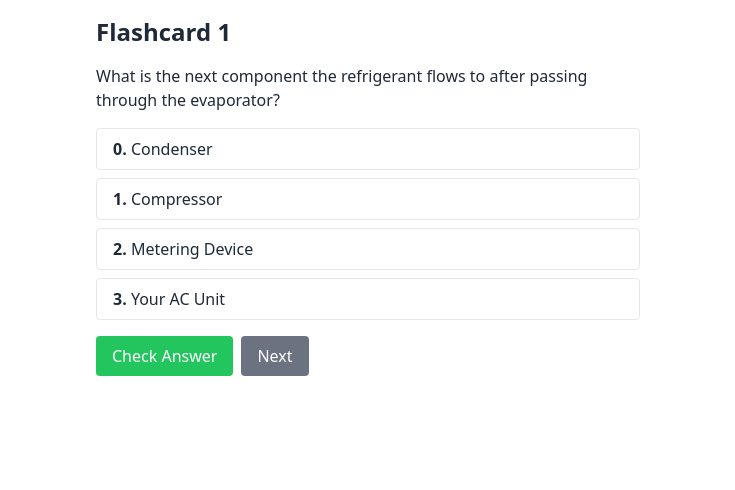
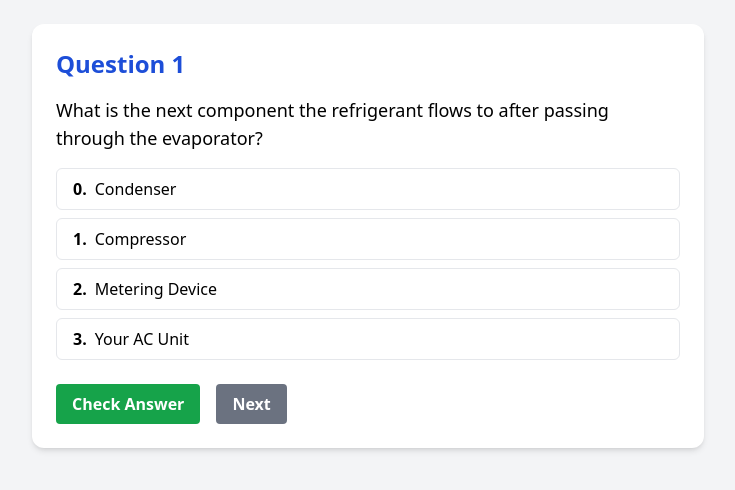
Before and after one commit to RHeath-DH/HVAC_flashcards, a React (Create React App) app: page / in a window 1280 px wide. Shown: the top 490 px of the page, without its empty margins (272-1007 px from the left). Built offline with nearby package versions, Linux system fonts and the light colour scheme.

Commit message:
Fix: correct answer checking logic

```diff
--- a/src/App.js
+++ b/src/App.js
@@ -1,67 +1,92 @@
 import React, { useState } from "react";
 import questions from "./data/questions.json";
 
-function App() {
+function FlashcardApp() {
   const [index, setIndex] = useState(0);
   const [selected, setSelected] = useState([]);
+  const [showAnswer, setShowAnswer] = useState(false);
 
   const current = questions[index];
 
-  const toggleSelect = (letter) => {
+  const toggleChoice = (letter) => {
     if (current.type === "multiple") {
       setSelected((prev) =>
-        prev.includes(letter) ? prev.filter((l) => l !== letter) : [...prev, letter]
+        prev.includes(letter)
+          ? prev.filter((l) => l !== letter)
+          : [...prev, letter]
       );
     } else {
       setSelected([letter]);
     }
   };
 
-const checkAnswer = () => {
-  const correct = current.answer;
-  if (current.type === "single") {
-    return selected[0] === correct;
-  } else {
-    const selectedSorted = [...selected].sort();
-    const correctSorted = [...correct].sort();
-    return JSON.stringify(selectedSorted) === JSON.stringify(correctSorted);
-  }
+  const isCorrect = () => {
+    const correct = Array.isArray(current.answer)
+      ? current.answer.sort()
+      : [current.answer];
+    const picked = [...selected].sort();
+    return JSON.stringify(correct) === JSON.stringify(picked);
+  };
+
+  const handleNext = () => {
+    setIndex((prev) => (prev + 1) % questions.length);
+    setSelected([]);
+    setShowAnswer(false);
   };
 
   return (
-    <div className="max-w-xl mx-auto p-4 text-gray-800">
-      <h1 className="text-2xl font-bold mb-4">Flashcard {current.id}</h1>
-      <p className="mb-4">{current.question}</p>
+    <div className="min-h-screen bg-gray-100 p-6">
+      <div className="max-w-2xl mx-auto bg-white shadow-md rounded-xl p-6">
+        <h1 className="text-2xl font-bold text-blue-700 mb-4">
+          Question {current.id}
+        </h1>
+        <p className="text-lg mb-4">{current.question}</p>
         <div className="space-y-2">
           {Object.entries(current.options).map(([letter, text]) => (
             <button
               key={letter}
-            className={`block w-full text-left px-4 py-2 border rounded ${selected.includes(letter) ? 'bg-blue-100' : 'bg-white'}`}
-            onClick={() => toggleSelect(letter)}
+              className={`w-full text-left px-4 py-2 border rounded-md transition-colors duration-150 ${
+                selected.includes(letter)
+                  ? "bg-blue-200 border-blue-500"
+                  : "bg-white hover:bg-gray-100"
+              }`}
+              onClick={() => toggleChoice(letter)}
+              disabled={showAnswer}
             >
-            <strong>{letter}.</strong> {text}
+              <span className="font-semibold mr-2">{letter}.</span>
+              {text}
             </button>
           ))}
         </div>
-      <div className="mt-4 flex gap-2">
+
+        <div className="mt-6 flex gap-4">
           <button
-          onClick={() => alert(checkAnswer() ? "Correct!" : "Incorrect.")}
-          className="bg-green-500 text-white px-4 py-2 rounded"
+            className="bg-green-600 hover:bg-green-700 text-white font-semibold px-4 py-2 rounded"
+            onClick={() => setShowAnswer(true)}
+            disabled={showAnswer || selected.length === 0}
           >
             Check Answer
           </button>
           <button
-          onClick={() => {
-            setIndex((i) => (i + 1) % questions.length);
-            setSelected([]);
-          }}
-          className="bg-gray-500 text-white px-4 py-2 rounded"
+            className="bg-gray-500 hover:bg-gray-600 text-white font-semibold px-4 py-2 rounded"
+            onClick={handleNext}
           >
             Next
           </button>
+        </div>
+
+        {showAnswer && (
+          <div
+            className={`mt-4 p-4 rounded text-white font-semibold ${
+              isCorrect() ? "bg-green-500" : "bg-red-500"
+            }`}
+          >
+            {isCorrect() ? "Correct!" : "Incorrect."}
+          </div>
+        )}
       </div>
     </div>
   );
 }
 
-export default App;
+export default FlashcardApp;
```
Lines whose indentation alone changed are shown as unchanged.
